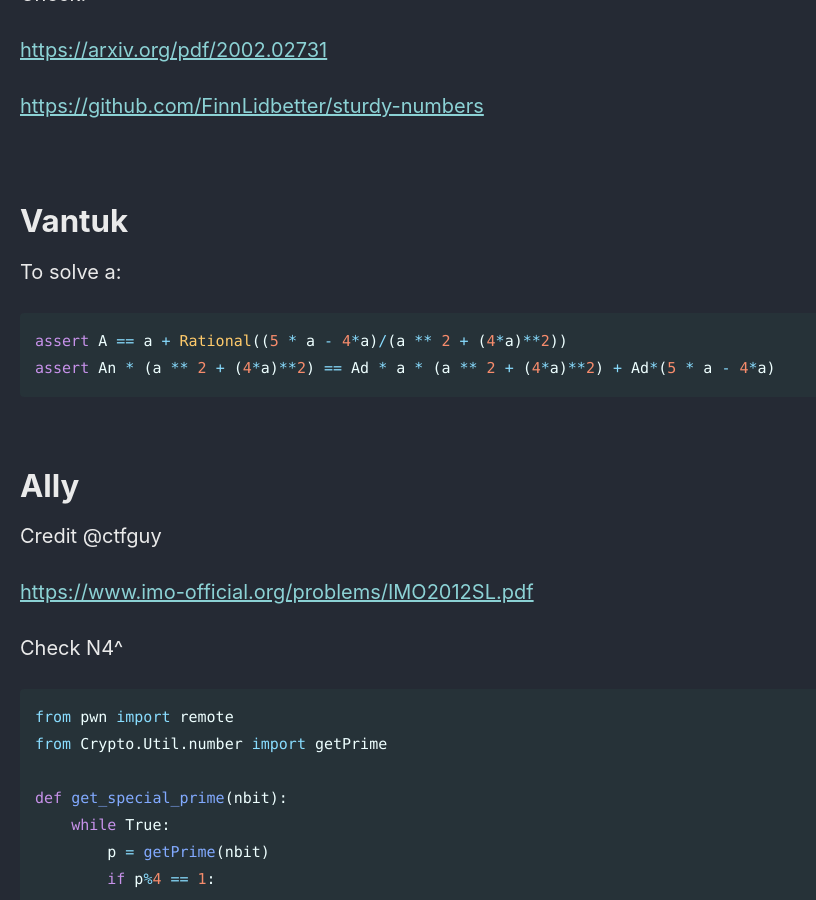
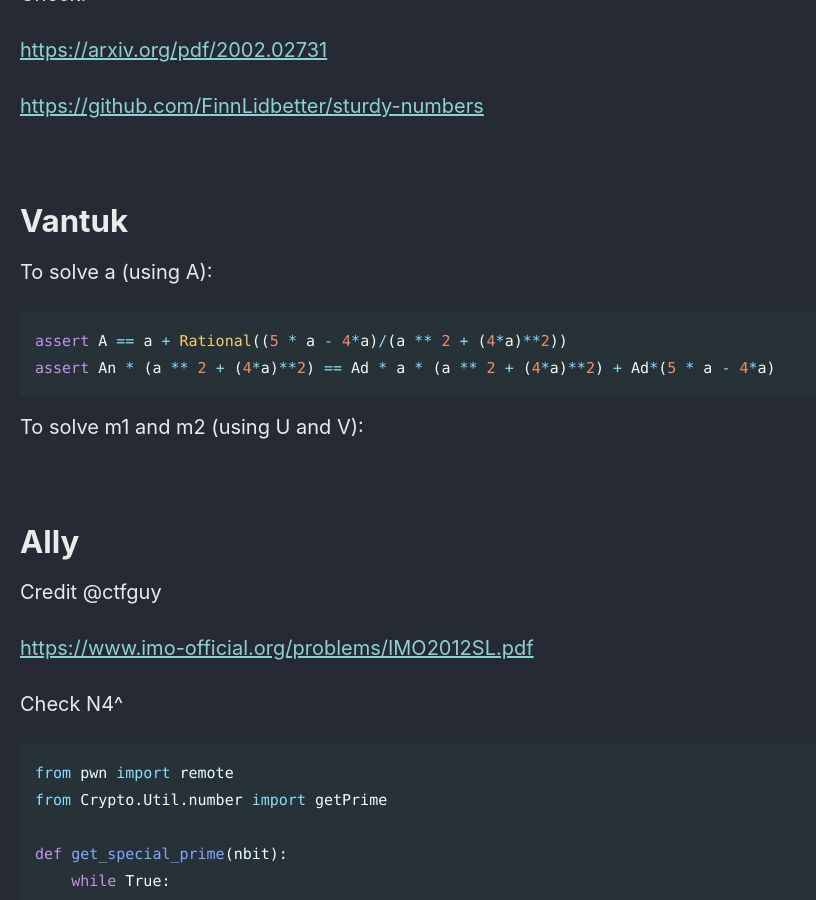
Before and after one commit to Connor-McCartney/Connor-McCartney.github.io, a Jekyll site: the page built from _pages/cryptography/other/CRYPTO-CTF-2024.md, in a window 1280 px wide and 900 px high, scrolled down 7752 px. Shown: the whole window, without its empty margins (0-816 px from the left). Built offline with Jekyll 4.4.1, drawn with Linux system fonts in a browser that asks for light colours; cached includes are drawn as plain includes.

Commit message:
Update CRYPTO-CTF-2024.md

````diff
--- a/_pages/cryptography/other/CRYPTO-CTF-2024.md
+++ b/_pages/cryptography/other/CRYPTO-CTF-2024.md
@@ -313,12 +313,14 @@ Check:
 
 # Vantuk
 
-To solve a:
+To solve a (using A):
 
 ```python
 assert A == a + Rational((5 * a - 4*a)/(a ** 2 + (4*a)**2))
 assert An * (a ** 2 + (4*a)**2) == Ad * a * (a ** 2 + (4*a)**2) + Ad*(5 * a - 4*a)
 ```
+
+To solve m1 and m2 (using U and V):
 
 
 <br>
````
